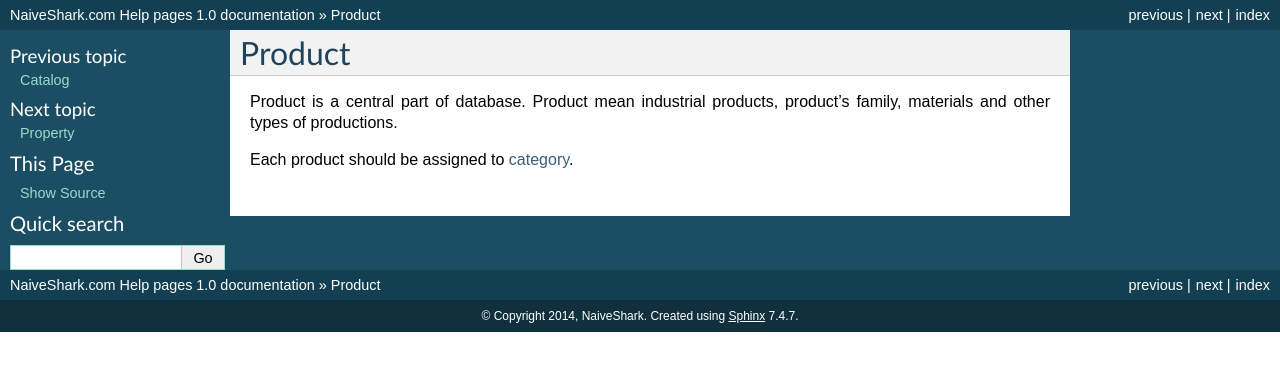
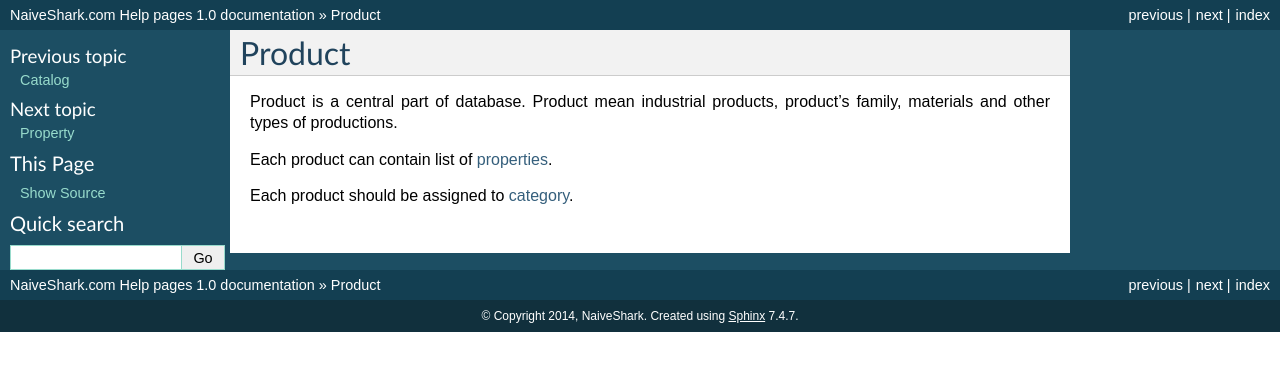
Before and after one commit to NaiveShark/NaiveSharkComDoc, a Sphinx documentation site: the page built from docs/product.rst, in a window 1280 px wide. Shown: the top 371 px of the page. Built offline with Sphinx 7.4.7, drawn with Linux system fonts in a browser that asks for light colours.

Commit message:
ссылки

```diff
--- a/docs/product.rst
+++ b/docs/product.rst
@@ -3,4 +3,6 @@ Product
 
 Product is a central part of database. Product mean industrial products, product's family, materials and other types of productions.
 
+Each product can contain list of :doc:`properties</property>`.
+
 Each product should be assigned to :doc:`category</catalog>`.
```
